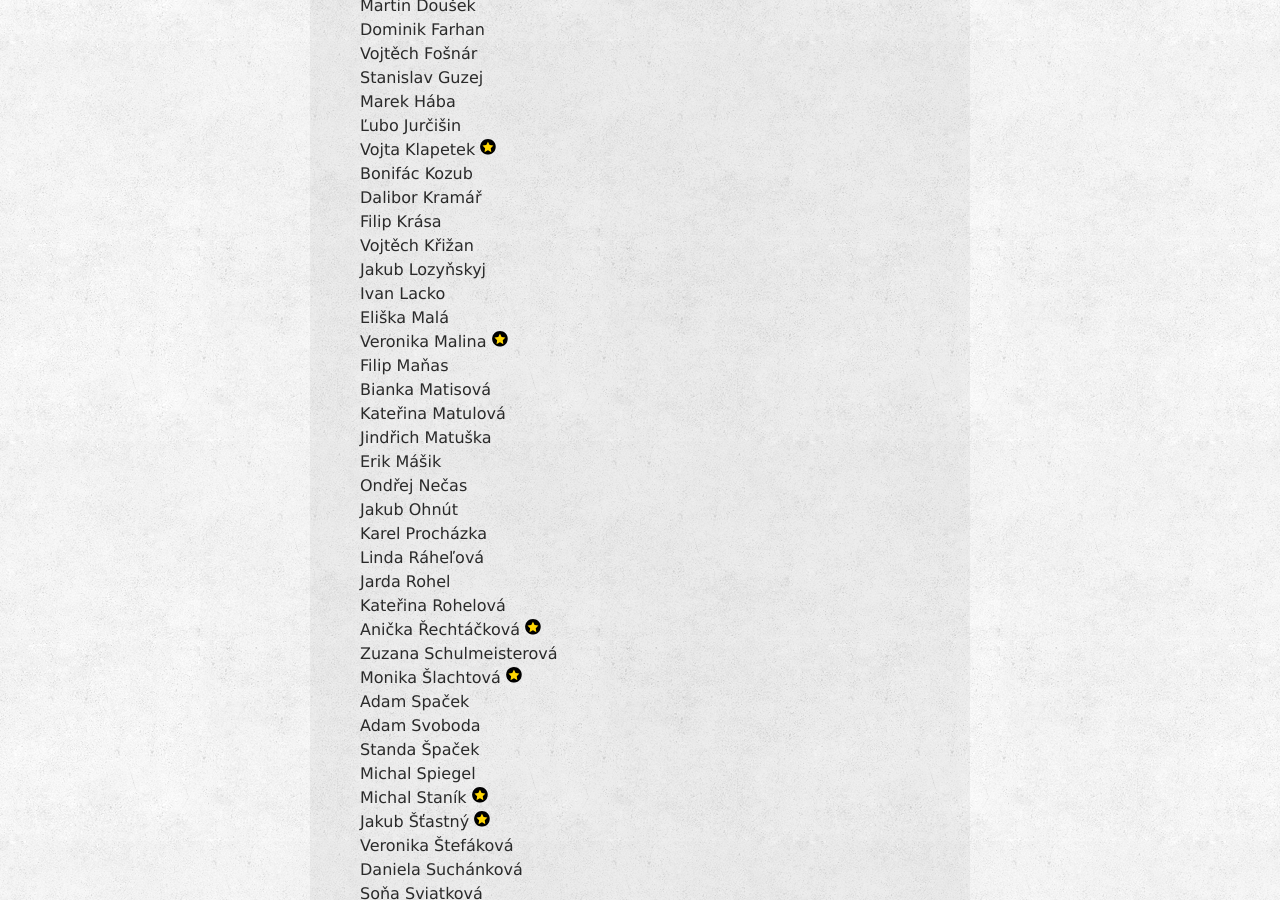
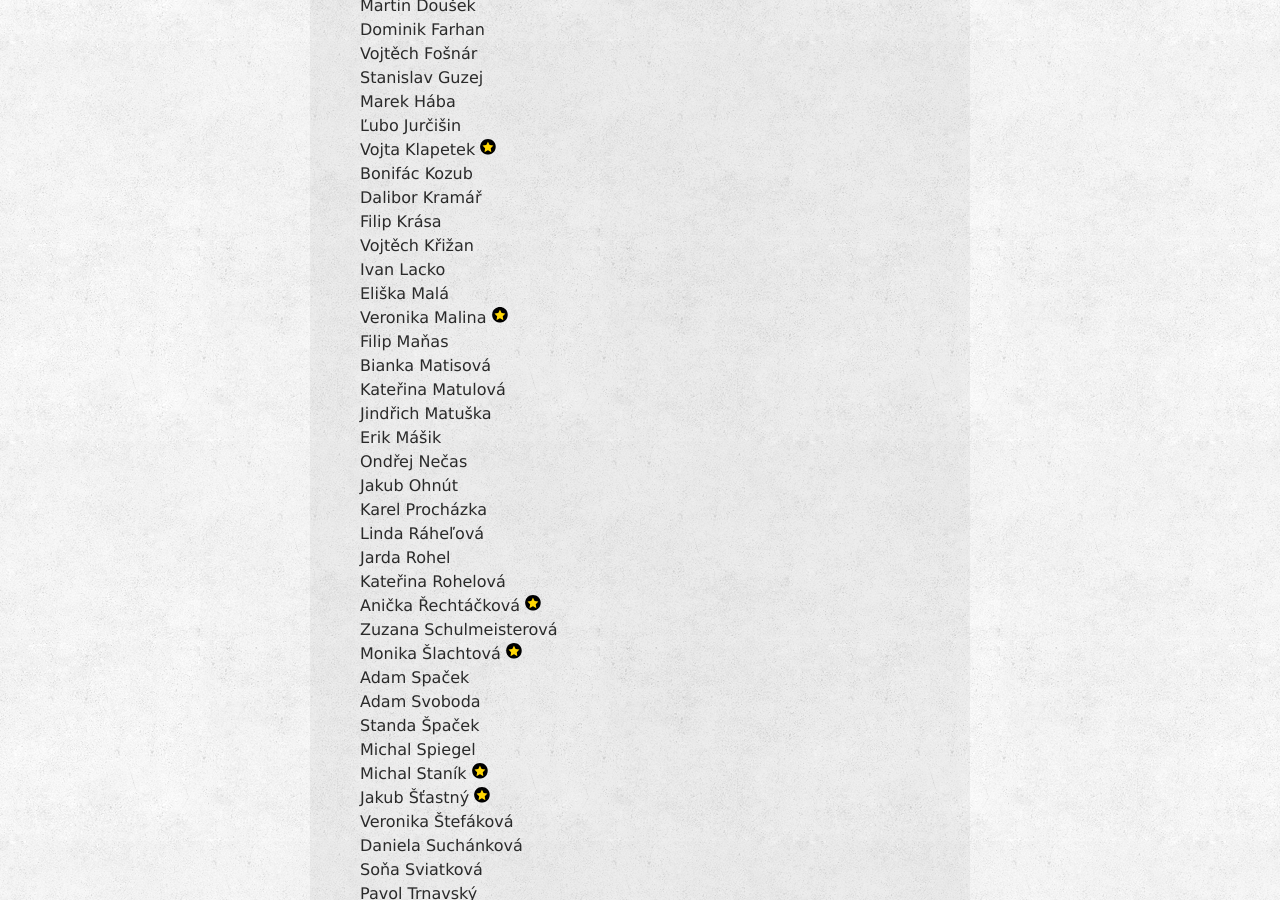
Before and after one commit to zverinec/zverinec-web, a Jekyll site: the page built from _pages/members.md, in a window 1280 px wide and 900 px high, scrolled down 959 px. Built offline with Jekyll 4.4.1, drawn with Linux system fonts in a browser that asks for light colours; comment, search, counter and statistics services are not loaded.

Commit message:
Update members list
Removed Jakub Lozynskyj from the members list.

```diff
--- a/_pages/members.md
+++ b/_pages/members.md
@@ -34,7 +34,6 @@ Bonifác Kozub<br/>
 Dalibor Kramář<br/>
 Filip Krása<br/>
 Vojtěch Křižan<br/>
-Jakub Lozyňskyj<br/>
 Ivan Lacko<br/>
 Eliška Malá<br/>
 Veronika Malina <img src="img/rad.svg" class="rad" title="Řád přítele severské zvěře za nekonečné propagační zapálení a zapojení do všech Spolkových akcí" /> <br/>
```
